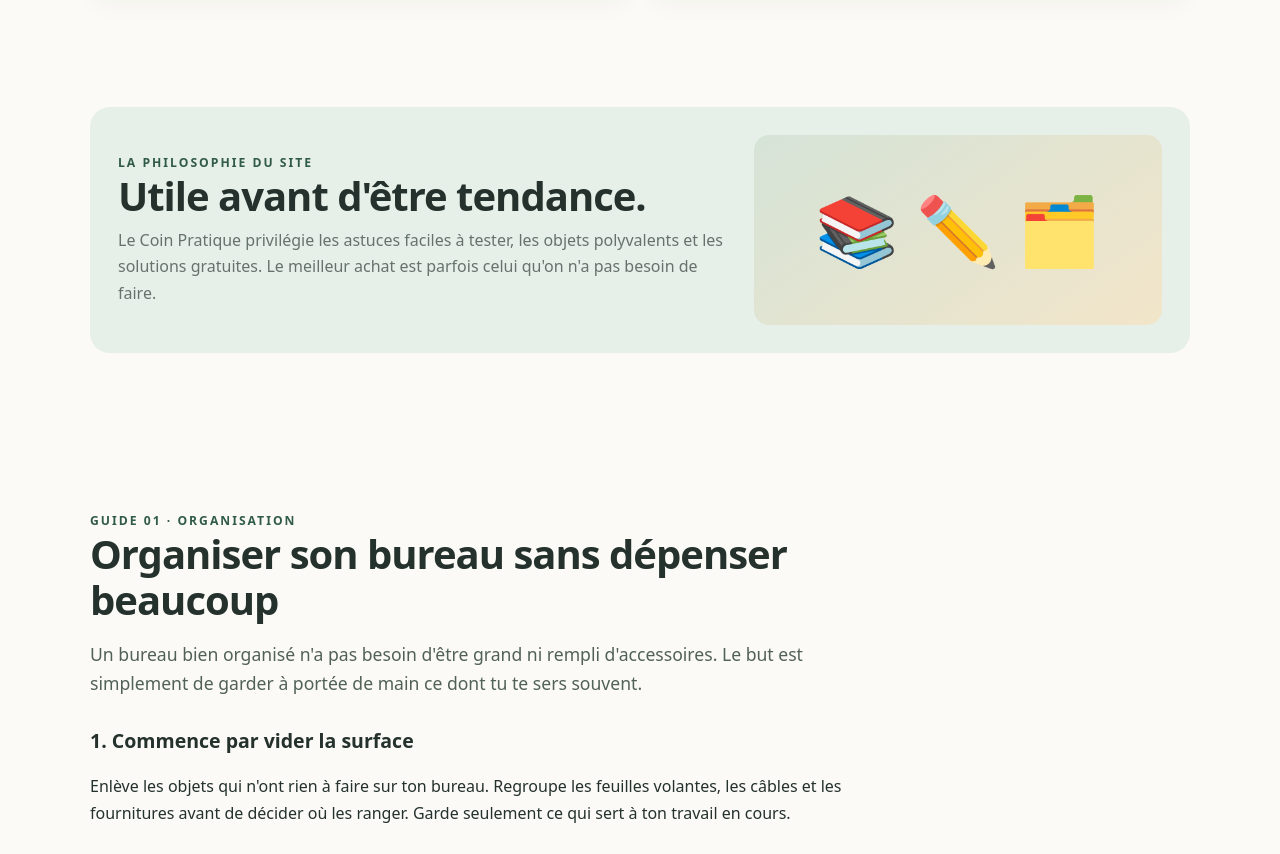
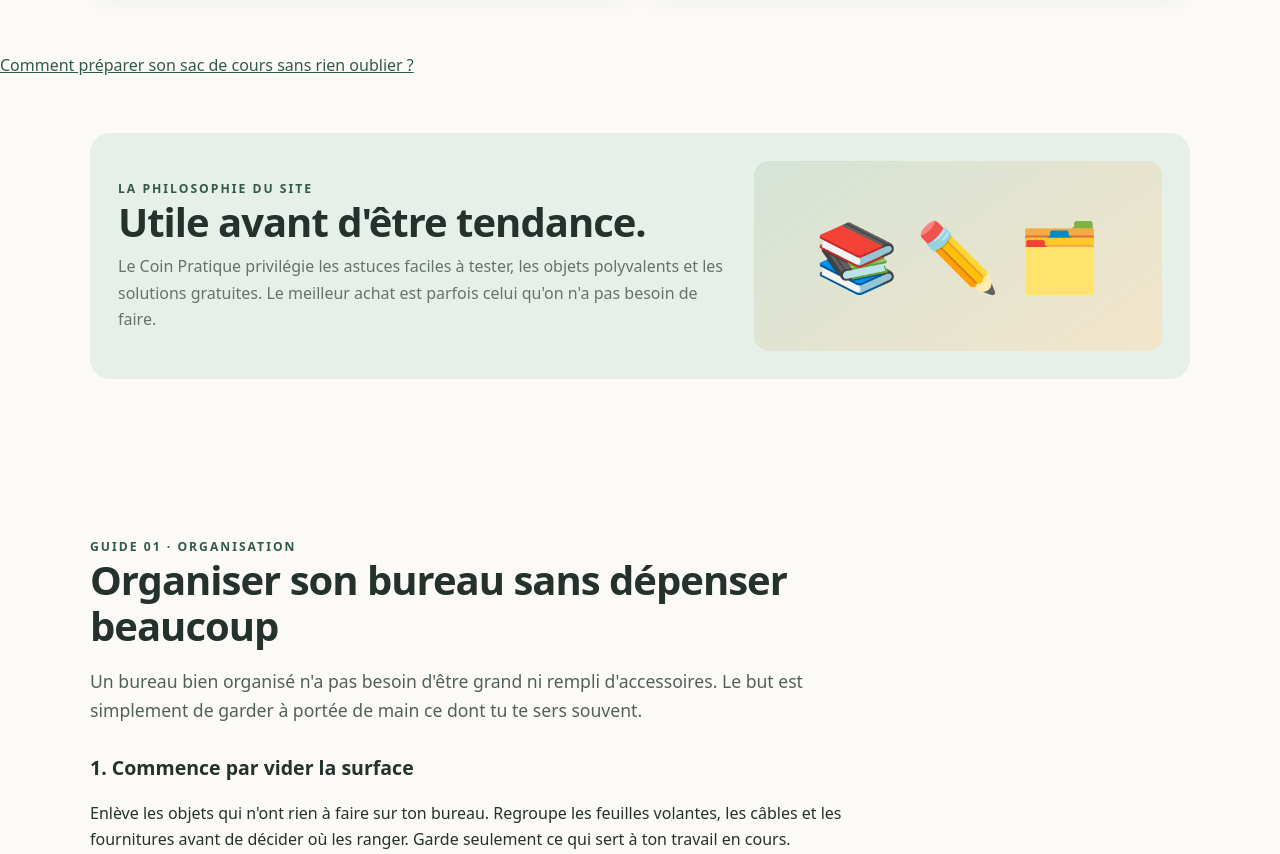
Before and after one commit to le-coin-pratique/le-coin-pratique., a plain HTML site: page index.html in a window 1280 px wide. Shown: the part 1260-2114 px from the top of the page. Drawn offline with Linux system fonts and the light colour scheme.

Commit message:
Add link for preparing school bag guide
Added a link to a guide on preparing a school bag.

```diff
--- a/index.html
+++ b/index.html
@@ -44,7 +44,9 @@ footer{background:#24372e;color:#eef4ee;padding:35px 0}footer p{color:#cbd7ce;ma
 <article class="card"><div class="num">GUIDE 03 · MÉTHODE</div><h3>Préparer sa semaine d'études en 20 minutes</h3><p>Un petit rituel hebdomadaire pour visualiser les devoirs, les cours et les pauses.</p><a class="read" href="#semaine">Lire le guide →</a></article>
 <article class="card"><div class="num">GUIDE 04 · BUDGET</div><h3>Créer un kit de révision avec ce qu'on possède déjà</h3><p>Réunir l'essentiel avant de penser à acheter de nouveaux accessoires.</p><a class="read" href="#revision">Lire le guide →</a></article>
 </div></div></section>
-
+<a href="preparer-son-sac-de-cours.html">
+  Comment préparer son sac de cours sans rien oublier ?
+</a>
 <section id="methode"><div class="wrap"><div class="feature">
 <div><div class="eyebrow">La philosophie du site</div><h2>Utile avant d'être tendance.</h2><p class="sub">Le Coin Pratique privilégie les astuces faciles à tester, les objets polyvalents et les solutions gratuites. Le meilleur achat est parfois celui qu'on n'a pas besoin de faire.</p></div>
 <div class="visual" aria-hidden="true">📚 ✏️ 🗂️</div>
```
